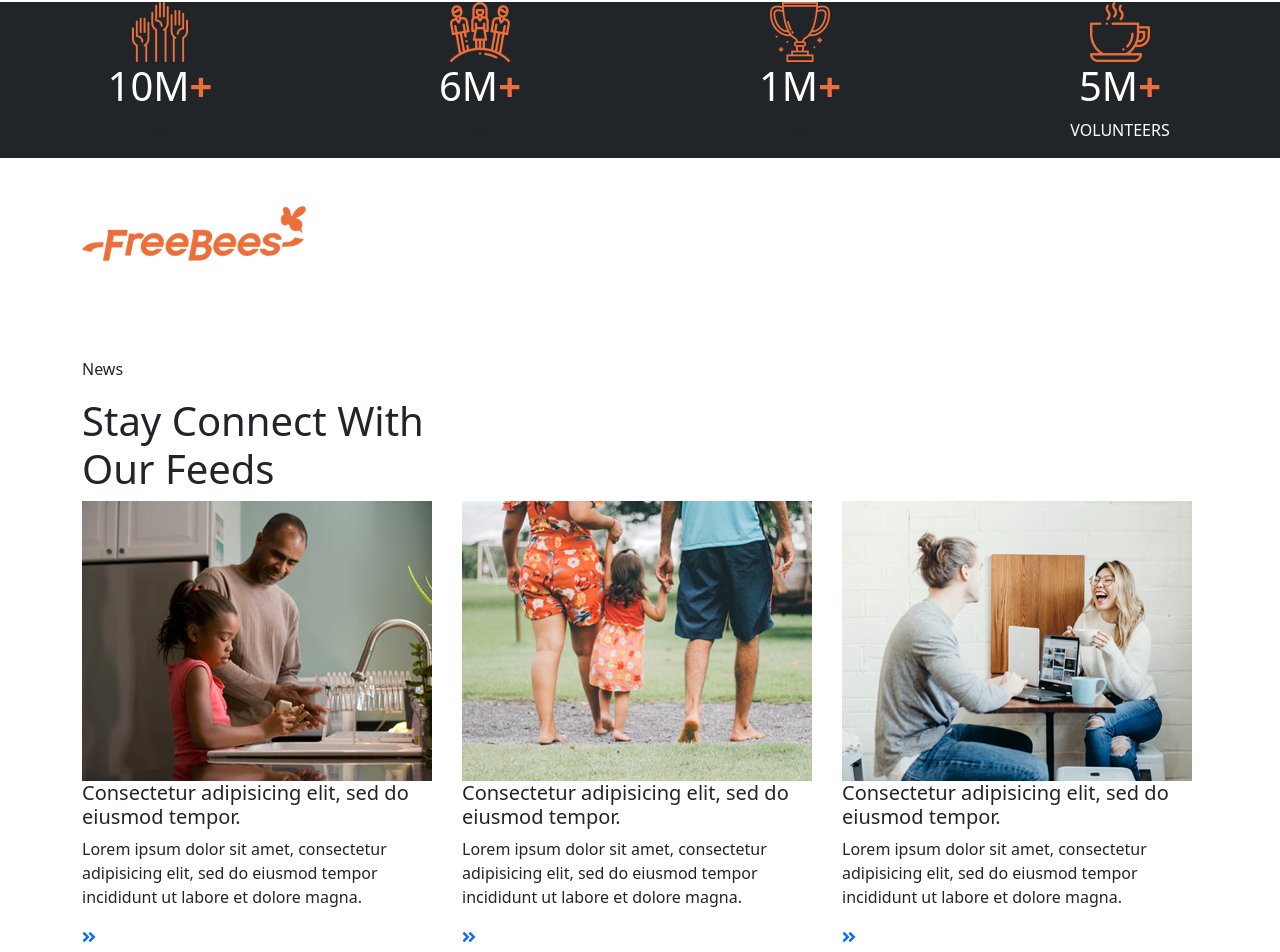
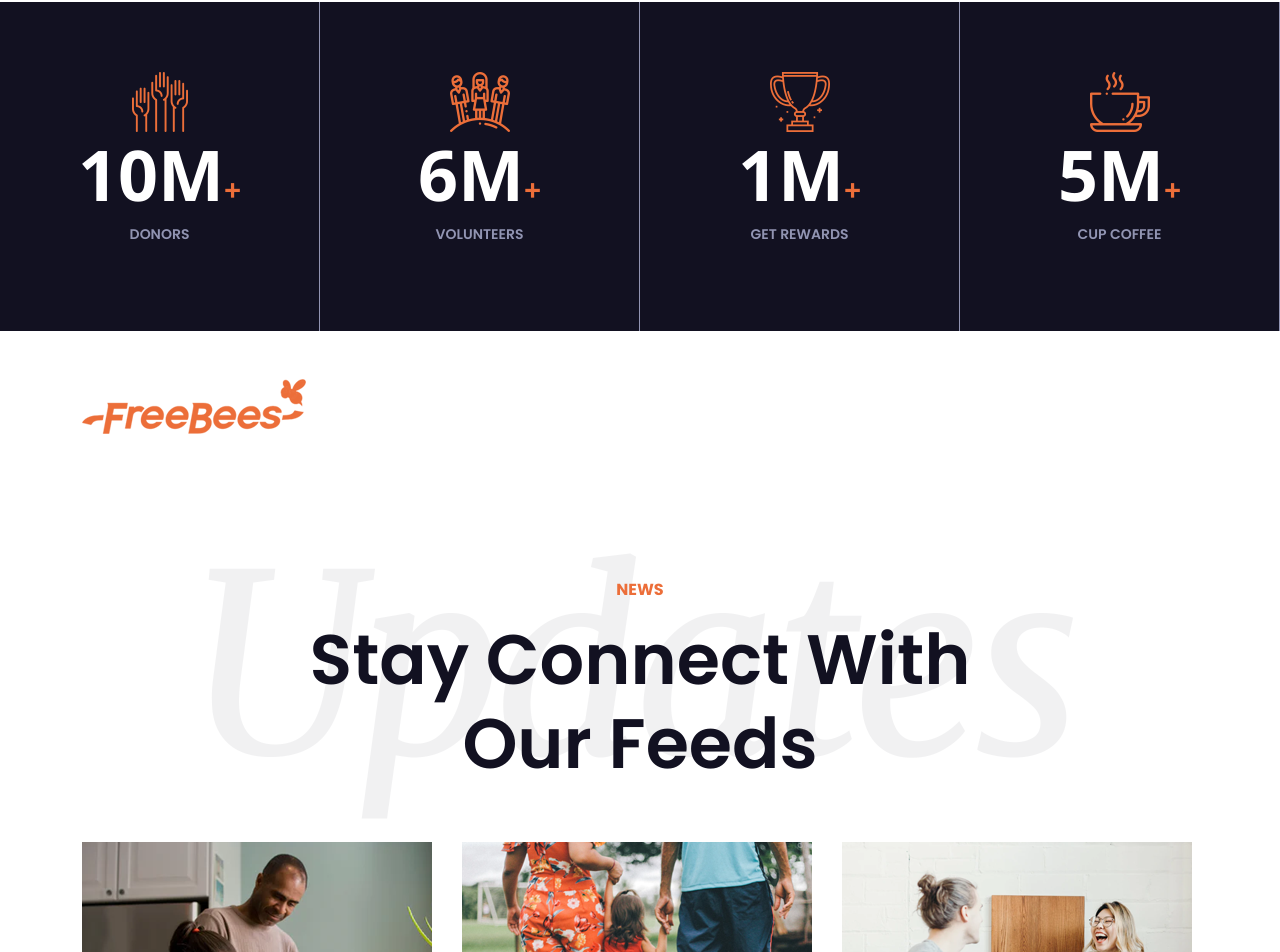
Before and after one commit to mazhars-git/test-project-bdevs, a React (Create React App) app: page / in a window 1280 px wide. Shown: the part 5792-6744 px from the top of the page. Built offline with nearby package versions, Linux system fonts and the light colour scheme.

Commit message:
news page done

```diff
--- a/src/Components/Achievements/Achievements.js
+++ b/src/Components/Achievements/Achievements.js
@@ -3,31 +3,40 @@ import Donors from '../../images/donor.png'
 import Volunteer from '../../images/volunteer.png'
 import Reward from '../../images/reward.png'
 import Coffee from '../../images/coffee.png'
+import '../Css/Achievement.css';
 
 const Achievements = () => {
     return (
-        <section className="bg-dark">
+        <section className="achievement">
             <div className="container-fluid">
-                <div className="row text-center">
-                    <div className="col-md-3">
-                        <img src={Donors} alt="" />
-                        <h1 className='text-white'>10M<span>+</span></h1>
-                        <p>VOLUNTEERS</p>
+                <div className="row text-center achieve-content-box">
+                    <div className="col-md-3 p-0">
+                        <div className="acv-box">
+                            <img src={Donors} alt="" />
+                            <h1 className='count'>10M<span className="plus">+</span></h1>
+                            <p className='title'>DONORS</p>
+                        </div>
                     </div>
-                    <div className="col-md-3">
-                        <img src={Volunteer} alt="" />
-                        <h1 className='text-white'>6M<span>+</span></h1>
-                        <p>VOLUNTEERS</p>
+                    <div className="col-md-3 p-0">
+                        <div className="acv-box">
+                            <img src={Volunteer} alt="" />
+                            <h1 className='count'>6M<span className="plus">+</span></h1>
+                            <p className='title'>VOLUNTEERS</p>
+                        </div>
                     </div>
-                    <div className="col-md-3">
-                        <img src={Reward} alt="" />
-                        <h1 className='text-white'>1M<span>+</span></h1>
-                        <p>VOLUNTEERS</p>
+                    <div className="col-md-3 p-0">
+                        <div className="acv-box">
+                            <img src={Reward} alt="" />
+                            <h1 className='count'>1M<span className="plus">+</span></h1>
+                            <p className='title'>GET REWARDS</p>
+                        </div>
                     </div>
-                    <div className="col-md-3">
-                        <img src={Coffee} alt="" />
-                        <h1 className='text-white'>5M<span>+</span></h1>
-                        <p className='text-white'>VOLUNTEERS</p>
+                    <div className="col-md-3 p-0">
+                        <div className="acv-box">
+                            <img src={Coffee} alt="" />
+                            <h1 className='count'>5M<span className="plus">+</span></h1>
+                            <p className='title'>CUP COFFEE</p>
+                        </div>
                     </div>
                 </div>
             </div>
--- /dev/null
+++ b/src/Components/Css/Achievement.css
@@ -0,0 +1,24 @@
+.achievement{
+    background-color: #121121;
+}
+
+.achieve-content-box .count{
+    font-size: 70px;
+    font-weight: 700;
+    font-family: 'Open Sans', sans-serif;
+    color: #fff;
+}
+.achieve-content-box .title{
+    font-size: 14px;
+    font-family: 'Poppins', sans-serif;
+    font-weight: 600;
+    color: #9194b2;
+}
+.plus{
+    font-size: 30px;
+    font-weight: 700;
+}
+.acv-box{
+    padding: 70px;
+    border-right: 1px solid #9194b2;
+}
--- /dev/null
+++ b/src/Components/Css/News.css
@@ -0,0 +1,27 @@
+.news-header{
+    background-image: url('../../images/ups.png');
+    background-repeat: no-repeat;
+    background-position: center;
+}
+
+.news-header h1{
+    font-size: 70px;
+}
+
+.news-content{
+    padding: 35px;
+}
+
+.news-content p{
+    color: #686893;
+    font-size: 14px;
+    font-family: 'Open Sans', sans-serif;
+    line-height: 25px;
+}
+
+.news-content h6{
+    font-size: 20px;
+}
+.news-content a{
+    color: #ec6e39;
+}
--- a/src/Components/News/News.js
+++ b/src/Components/News/News.js
@@ -3,6 +3,7 @@ import Image_1 from '../../images/news_1.png';
 import Image_2 from '../../images/news_2.png';
 import Image_3 from '../../images/news_3.png';
 import NewsData from './NewsData';
+import '../Css/News.css';
 
 const News = () => {
     const newses = [
@@ -26,12 +27,15 @@ const News = () => {
         }
     ]
     return (
-        <section>
+        <section className="news">
             <div className='container py-5'>
-                <p>News</p>
-                <h1>Stay Connect With <br/>
-                    Our Feeds
-                </h1>
+                <div className="news-header py-5">
+                    <p className="semi-heading">News</p>
+                    <h1 className="heading text-center">Stay Connect With <br/>
+                        Our Feeds
+                    </h1>
+                </div>
+
                 <div className="row">
                     {
                         newses.map(data => <NewsData data={data}></NewsData>)
--- a/src/Components/News/NewsData.js
+++ b/src/Components/News/NewsData.js
@@ -3,12 +3,13 @@ import { FontAwesomeIcon } from '@fortawesome/react-fontawesome';
 import React from 'react';
 
 const NewsData = (props) => {
-    const {title, image, details} = props.data;
+    const {title, image, details, date} = props.data;
     return (
         <div className='col-md-4'>
-            <div>
                 <img className='img-fluid' src={image} alt="" />
-                <h5>{title}</h5>
+            <div className="news-content">
+                <span>{date}</span>
+                <h6 className="py-3 heading">{title}</h6>
                 <p>{details}</p>
                 <a href="#"><FontAwesomeIcon icon={faAngleDoubleRight} /></a>
             </div>
```
